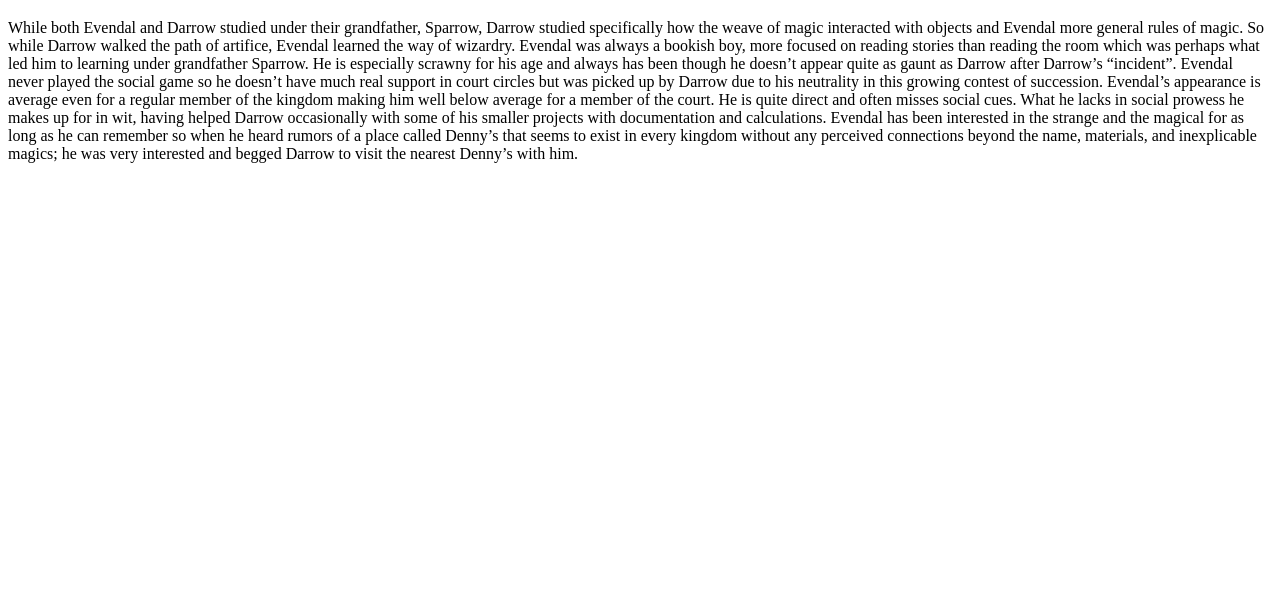
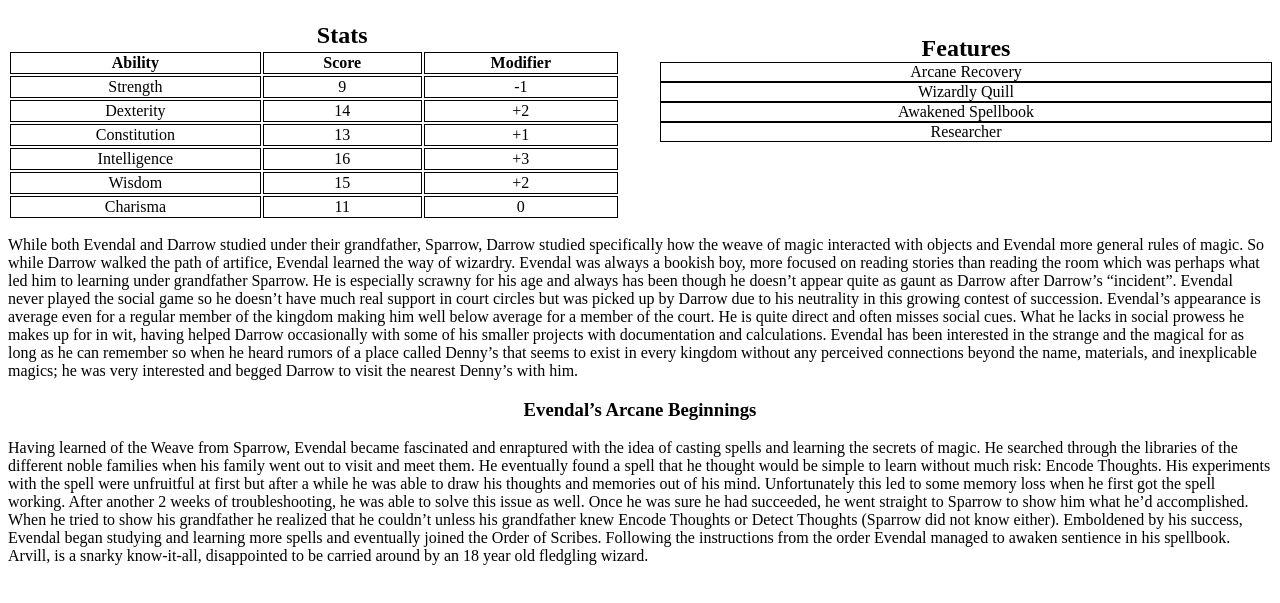
Before and after one commit to KamdenBirk/dndBackstory, a plain HTML site: page pages/evendal.html in a window 1280 px wide. Shown: the part 115-718 px from the top of the page. Drawn offline with Linux system fonts and the light colour scheme.

Commit message:
added Evendal arcane beginning and stats and features

```diff
--- a/pages/evendal.html
+++ b/pages/evendal.html
@@ -24,7 +24,32 @@
     </header>
     <main>
         <h1>Evendal</h1>
+        <div class="statsAndFeatures">
+            <table class="stats">
+                <tr><td class="null"></td><th class="title">Stats</th><td class="null"></td></tr>
+                <tr><th>Ability</th><th>Score</th><th>Modifier</th></tr>
+                <tr><td>Strength</td><td>9</td><td>-1</td></tr>
+                <tr><td>Dexterity</td><td>14</td><td>+2</td></tr>
+                <tr><td>Constitution</td><td>13</td><td>+1</td></tr>
+                <tr><td>Intelligence</td><td>16</td><td>+3</td></tr>
+                <tr><td>Wisdom</td><td>15</td><td>+2</td></tr>
+                <tr><td>Charisma</td><td>11</td><td>0</td></tr>
+            </table>
+            <ul class="features">
+                <li class="title"><strong>Features</strong></li>
+                <li>Arcane Recovery</li>
+                <li>Wizardly Quill</li>
+                <li>Awakened Spellbook</li>
+                <li>Researcher</li>
+            </ul>
+        </div>
         <p>While both Evendal and Darrow studied under their grandfather, Sparrow, Darrow studied specifically how the weave of magic interacted with objects and Evendal more general rules of magic. So while Darrow walked the path of artifice, Evendal learned the way of wizardry. Evendal was always a bookish boy, more focused on reading stories than reading the room which was perhaps what led him to learning under grandfather Sparrow. He is especially scrawny for his age and always has been though he doesn’t appear quite as gaunt as Darrow after Darrow’s “incident”. Evendal never played the social game so he doesn’t have much real support in court circles but was picked up by Darrow due to his neutrality in this growing contest of succession. Evendal’s appearance is average even for a regular member of the kingdom making him well below average for a member of the court. He is quite direct and often misses social cues. What he lacks in social prowess he makes up for in wit, having helped Darrow occasionally with some of his smaller projects with documentation and calculations. Evendal has been interested in the strange and the magical for as long as he can remember so when he heard rumors of a place called Denny’s that seems to exist in every kingdom without any perceived connections beyond the name, materials, and inexplicable magics; he was very interested and begged Darrow to visit the nearest Denny’s with him.</p>
+        <h3>Evendal’s Arcane Beginnings</h3>
+        <p>
+            Having learned of the Weave from Sparrow, Evendal became fascinated and enraptured with the idea of casting spells and learning the secrets of magic. He searched through the libraries of the different noble families when his family went out to visit and meet them. He eventually found a spell that he thought would be simple to learn without much risk: Encode Thoughts. His experiments with the spell were unfruitful at first but after a while he was able to draw his thoughts and memories out of his mind. Unfortunately this led to some memory loss when he first got the spell working. After another 2 weeks of troubleshooting, he was able to solve this issue as well.
+            Once he was sure he had succeeded, he went straight to Sparrow to show him what he’d accomplished. When he tried to show his grandfather he realized that he couldn’t unless his grandfather knew Encode Thoughts or Detect Thoughts (Sparrow did not know either).
+            Emboldened by his success, Evendal began studying and learning more spells and eventually joined the Order of Scribes. Following the instructions from the order Evendal managed to awaken sentience in his spellbook. Arvill, is a snarky know-it-all, disappointed to be carried around by an 18 year old fledgling wizard.
+        </p>
     </main>
 </body>
 </html>
--- a/styles.css
+++ b/styles.css
@@ -14,13 +14,52 @@ ul li {
     padding-left:20px;
 }
 
+ul.features {
+    display: block;
+    list-style: none;
+    width: 50%;
+}
+
+ul.features li {
+    text-align: center;
+}
+
+
+td.null {
+   border: none;
+}
+
 main img {
     display:block;
     margin:auto;
 }
 
-h1, h2 {
+h1, h2, h3, h4, h5, h6 {
     text-align: center;
+}
+
+div.statsAndFeatures {
+    display:flex;
+    width: 100%;
+}
+
+table {
+    width: 50%;
+}
+
+td, th {
+    border: 1px solid black;
+    text-align: center;
+}
+
+th.title {
+    font-size: x-large;
+    border:none;
+}
+
+li.title {
+    font-size: x-large;
+    border: none;
 }
 
 @media only screen and (max-width: 600px) {
```
Also changed, not shown: pages/darrow.html (+17 -1 lines).
